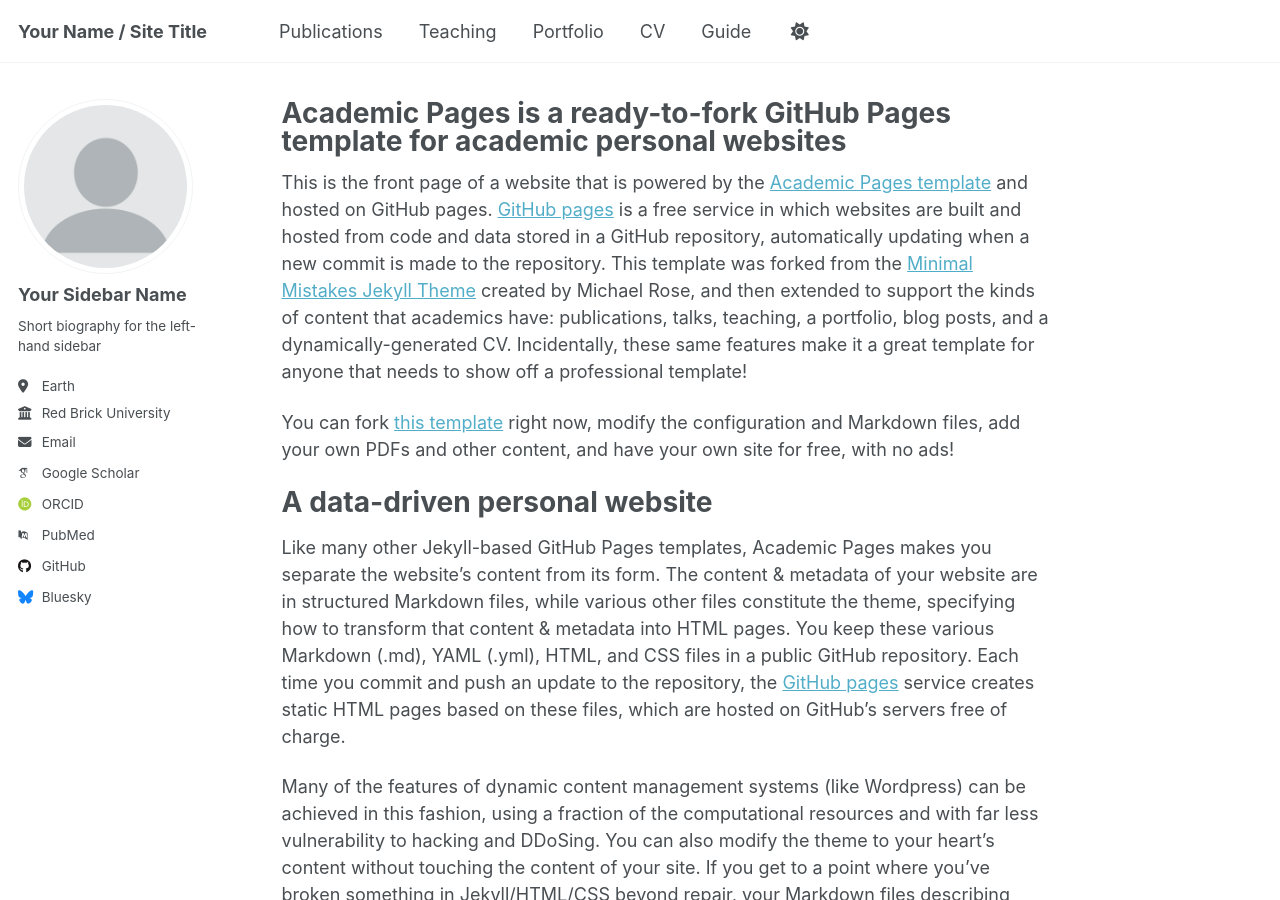
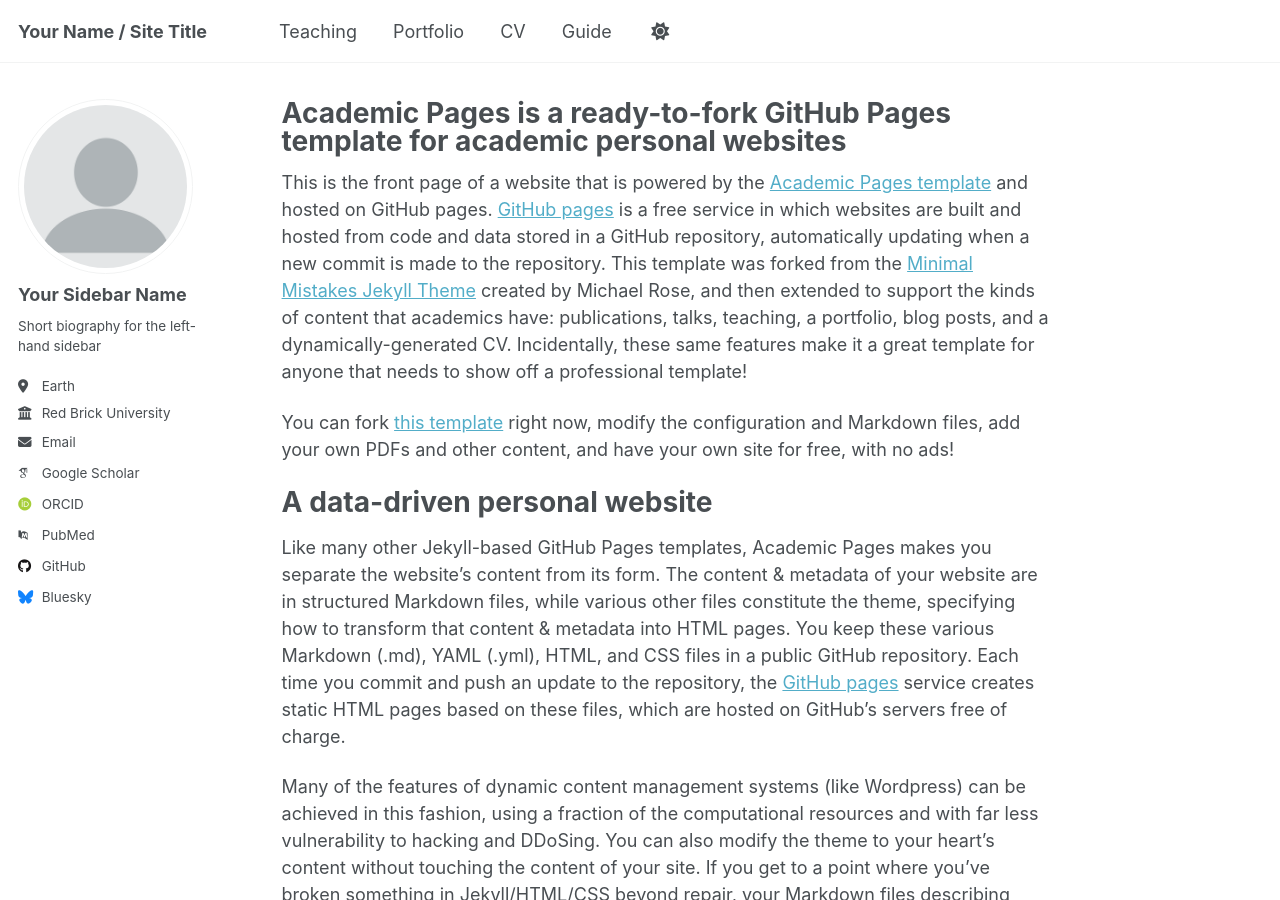
Before and after one commit to Portfolio32/Portfolio32.github.io, a Jekyll site: the page built from _pages/about.md, in a window 1280 px wide and 900 px high. Built offline with Jekyll 4.4.1, drawn with Linux system fonts in a browser that asks for light colours; some web fonts are replaced; a script that is not in the unit is left out.

Commit message:
Update navigation.yml

```diff
--- a/_data/navigation.yml
+++ b/_data/navigation.yml
@@ -8,8 +8,6 @@
 #      Markdown formatted page while the second is generated using JSON.
 
 main:
-  - title: "Publications"
-    url: /Publications/
 
   - title: "Teaching"
     url: /teaching/
```
